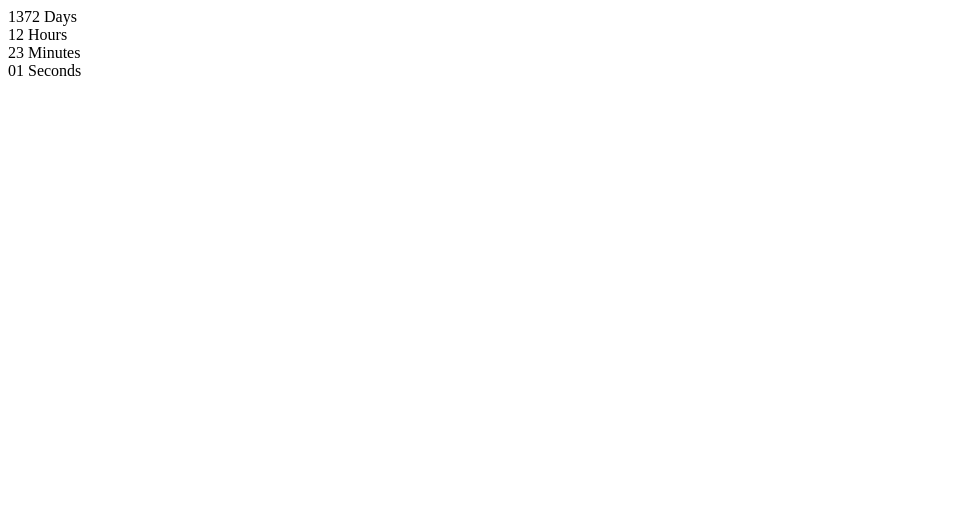
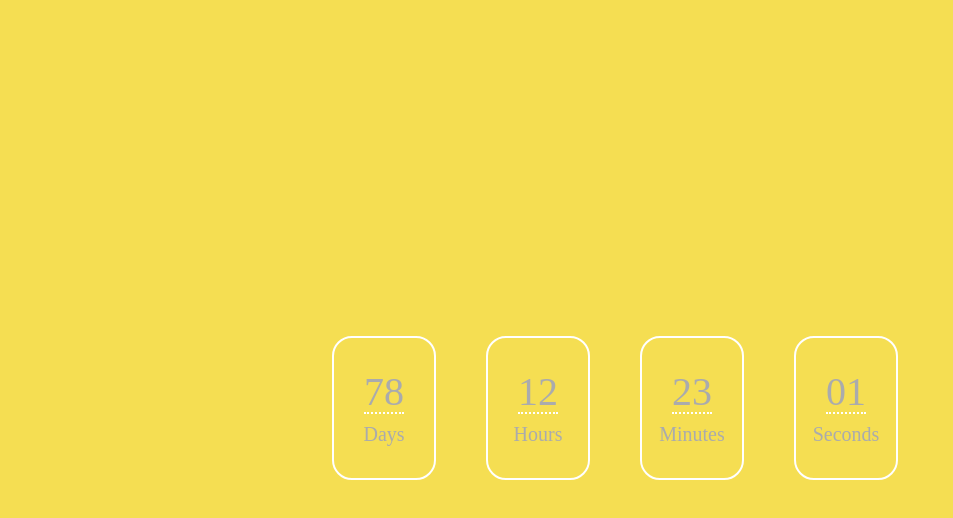
Before and after one commit to temuresanov01/goit-js-hw-11-timer, a plain HTML site: page index.html in a window 1280 px wide. Shown: the whole page, without its empty margins (0-953 px from the left). Drawn offline with Linux system fonts and the light colour scheme.

Commit message:
ПОФИКСИЛ

```diff
--- a/index.html
+++ b/index.html
@@ -5,6 +5,7 @@
     <meta http-equiv="X-UA-Compatible" content="IE=edge" />
     <meta name="viewport" content="width=device-width, initial-scale=1.0" />
     <title>goit-js-hw-11-timer</title>
+    <link rel="stylesheet" href="./styles.css"/>
   </head>
   <body>
 
@@ -28,6 +29,6 @@
     <span class="label">Seconds</span>
   </div>
 </div>
-    <script src="./index.js"></script>
+    <script src="./script.js"></script>
   </body>
 </html>
--- a/index.js
+++ b/script.js
@@ -54,7 +54,7 @@ class CountdownTimer {
 // ----- УСТАНОВКА СЧЕТЧИКА
 const countDownTimerNew = new CountdownTimer({
   selector: '#timer-1',
-  targetDate: new Date('Jul 17, 2025'),
+  targetDate: new Date('Dec 31, 2021'),
 });
 
 countDownTimerNew.start();
--- a/styles.css
+++ b/styles.css
@@ -0,0 +1,38 @@
+body {
+  min-height: 100vh;
+  display: block;
+  display: flex;
+  flex-direction: row;
+  justify-content: center;
+  align-items: center;
+  color: #aaabad;
+  background-color: #f5de52;
+}
+
+.field {
+  display: flex;
+  flex-direction: column;
+  align-items: center;
+  justify-content: center;
+  width: 100px;
+  height: 140px;
+  border-radius: 20px;
+  border: 2px solid #fff;
+}
+
+.field:not(:last-child) {
+  margin-right: 50px;
+}
+
+.value {
+  margin-bottom: 10px;
+  font-size: 40px;
+  line-height: 1;
+  border-bottom: 2px dotted #fff;
+}
+
+.label {
+  font-size: 20px;
+  line-height: 1;
+  font-weight: 400;
+}
```
